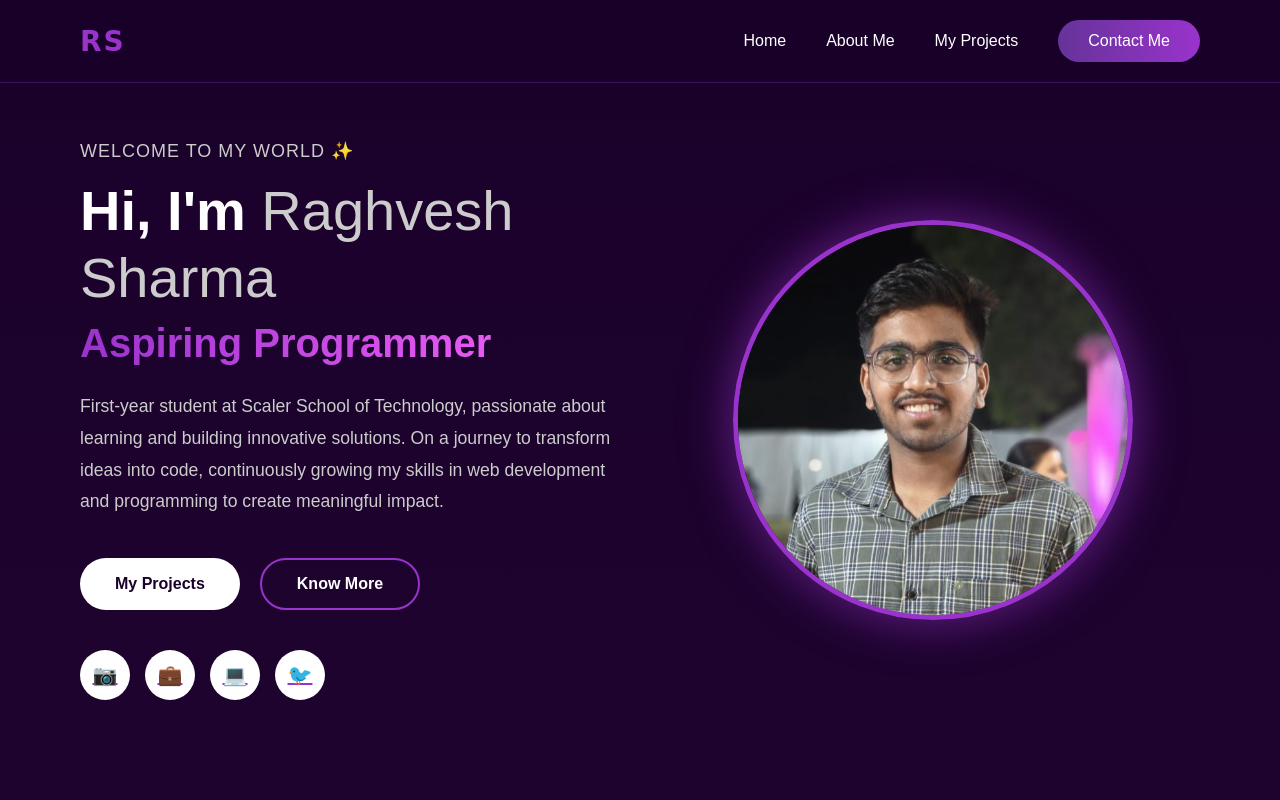
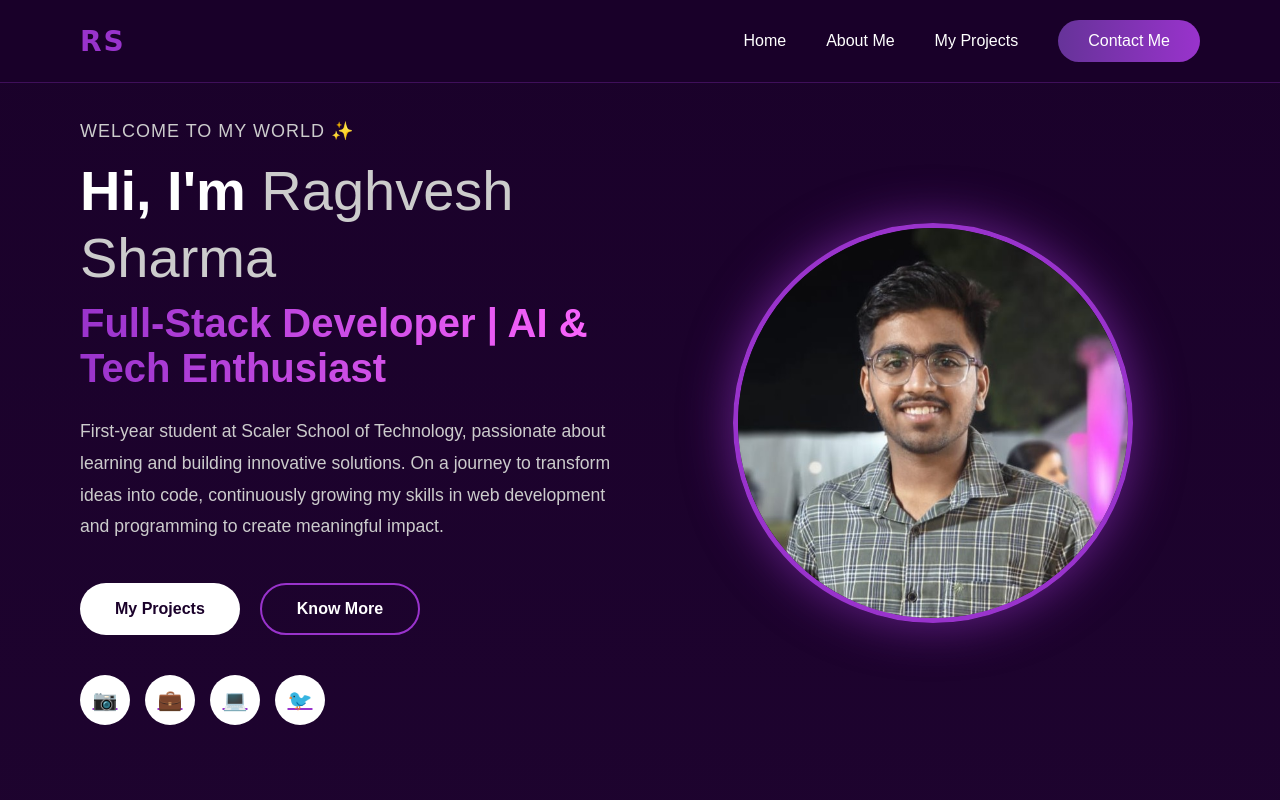
Before and after one commit to RaghveshSharma/Portfolio, a plain HTML site: page index.html in a window 1280 px wide. Shown: the top 800 px of the page. Drawn offline with Linux system fonts and the light colour scheme.

Commit message:
Update index.html

```diff
--- a/index.html
+++ b/index.html
@@ -704,7 +704,7 @@
         <div class="Home-content">
             <p class="welcome-text">WELCOME TO MY WORLD ✨</p>
             <h1>Hi, I'm <span>Raghvesh Sharma</span></h1>
-            <h2 class="Home-title">Aspiring Programmer</h2>
+            <h2 class="Home-title">Full-Stack Developer | AI & Tech Enthusiast</h2>
             <p class="Home-description">
                 First-year student at Scaler School of Technology, passionate about learning and building
                 innovative solutions. On a journey to transform ideas into code, continuously growing my
```
